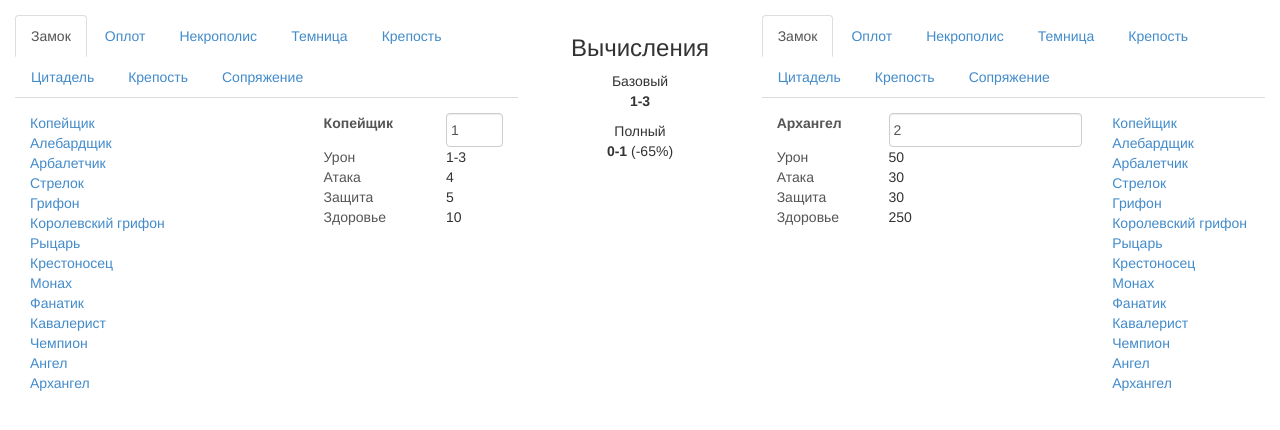
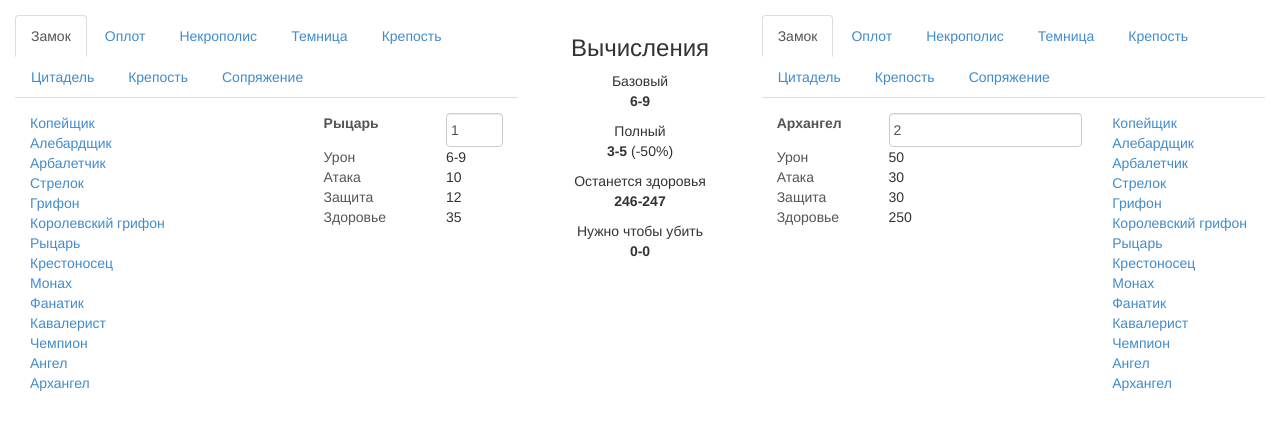
Before and after one commit to xhoskin/heroes, a plain HTML site: page index.html in a window 1280 px wide. Drawn offline with Linux system fonts and the light colour scheme.

Commit message:
промежуточный

```diff
--- a/css/main.less
+++ b/css/main.less
@@ -34,7 +34,6 @@
 }
 
 // ** панель вычислений
-.calculation { .make-xs-column(2); text-align: center; }
-
+.calc { .make-xs-column(2); text-align: center; }
 
 .creature-number { padding: 0 4px;  }
--- a/index.html
+++ b/index.html
@@ -14,8 +14,6 @@
   </style>
 </head>
 <body>
-
-
 
   <div class="battlefield">
 
@@ -84,6 +82,21 @@
               <small>(<span id="calc-damage-mod"></span>)</small>
           </div>
         </div>
+
+        <div class="calc-group">
+          Останется здоровья
+          <div class="calc-value">
+            <span id="calc-health-left"></span>
+          </div>
+        </div>
+
+        <div class="calc-group">
+          Нужно чтобы убить
+          <div class="calc-value">
+            <span id="calc-kill"></span>
+          </div>
+        </div>
+
     </div>
 
     <div class="enemy-army army">
--- a/js/script.js
+++ b/js/script.js
@@ -134,12 +134,12 @@ rampart.addCreature( "Боевой единорог",   6, 18, 22, 15, 14, 110,
 rampart.addCreature( "Зелёный дракон",    7, 40, 50, 18, 18, 180, 10, 1,  2400, '1 кристалл' );
 rampart.addCreature( "Золотой дракон",    7, 40, 50, 27, 27, 250, 16, 1,  4000, '2 кристалл' );
 
-var calculateDamage = function( baseDmg ){
-  var
+var calculateDamage = function( baseDmg, oursNum){
+
       // количество атакующих существ
-      oursNum   = $('#player-creature-number').val(),
-      // количество защищающихся существ
-      theirsNum = $('#enemy-creature-number').val();
+      if ( isNaN(oursNum * 1) ) {
+        var oursNum   = $('#player-creature-number').val();
+      }
 
       // baseDmg -  базовый урон существа
 
@@ -158,7 +158,7 @@ var calculateDamage = function( baseDmg ){
       // MD(баз) = (Атака - Защита) * 0,025
       var modDmg = ( attacker.attack - defenser.defense ) * multDmg;
 
-      // допустимый промежуток для модификатора: -70%-300% урона
+      // допустимый промежуток для модификатора: [-70%, 300%] урона
       if ( modDmg > 3 ) {
           modDmg = 3;
       } else if ( modDmg < -0.7 ) {
@@ -180,25 +180,64 @@ var calculateDamage = function( baseDmg ){
 
 }
 
+// рассчитывает, сколько существ нужно, чтобы убить одним ударом
+var calculateKill = function(){
+  var
+      // количество атакующих существ
+      oursNum   = $('#player-creature-number').val(),
+      // количество защищающихся существ
+      theirsNum = $('#enemy-creature-number').val(),
+      dmg = {
+        min: calculateDamage(attacker.damageMin, 1).totalDmg,
+        max: calculateDamage(attacker.damageMax, 1).totalDmg
+      },
+      needToKill = {
+        min: defenser.health * theirsNum / dmg.min,
+        max: defenser.health * theirsNum / dmg.max
+      };
+    return needToKill;
+}
+
+// рассчитывает, сколько здоровья останется после удара
+var calculateHealthLeft = function(){
+  var dmg = {
+        min: calculateDamage(attacker.damageMin).totalDmg,
+        max: calculateDamage(attacker.damageMax).totalDmg
+      },
+      healthLeft = {
+        min: defenser.health - dmg.min,
+        max: defenser.health - dmg.max,
+      }
+  if ( healthLeft.min < 0 ) { healthLeft.min = 0 }
+  if ( healthLeft.max < 0 ) { healthLeft.max = 0 }
+  return healthLeft;
+}
+
+
 var printDamage = function() {
-  var min = calculateDamage(attacker.damageMin)
-      max  = calculateDamage(attacker.damageMax)
-  $('#calc-damage-base').html( min.baseDmg + '-' + max.baseDmg );
-  $('#calc-damage-mod').html( Math.round(min.modDmg) + '%' );
-  $('#calc-damage-total').html( Math.round(min.totalDmg) + '-' + Math.round(max.totalDmg) );
+  if ( calculateDamage(attacker.damageMin) != NaN )  {
+    var min = calculateDamage(attacker.damageMin),
+        max  = calculateDamage(attacker.damageMax),
+        kill = calculateKill(),
+        health = calculateHealthLeft();
+    $('#calc-damage-base').html( min.baseDmg + '-' + max.baseDmg );
+    $('#calc-damage-mod').html( Math.round(min.modDmg) + '%' );
+    $('#calc-damage-total').html( Math.round(min.totalDmg) + '-' + Math.round(max.totalDmg) );
+    $('#calc-health-left').html( Math.round(health.max) + '-' + Math.round(health.min)  );
+    $('#calc-kill').html( Math.floor(kill.max) + '-' + Math.floor(kill.min)  );
+  }
 }
 
 $('#player-creature-number').on('input', printDamage);
+$('#enemy-creature-number').on('input', printDamage);
 
 $(function () {
   cities.print()
   $('#player-cities>li:nth(0)>a').click();
-  $('#player-creatures>li:nth(0)>a').click();
+  $('#player-creatures>li:nth(6)>a').click();
   $('#player-creature-number').val(1);
 
   $('#enemy-cities>li:nth(0)>a').click();
   $('#enemy-creatures>li:nth(13)>a').click();
   $('#enemy-creature-number').val(2);
-
-  printDamage();
 });
```
